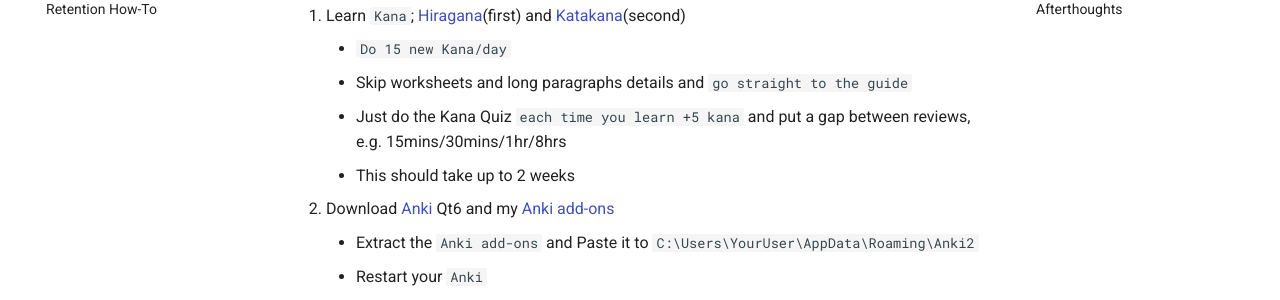
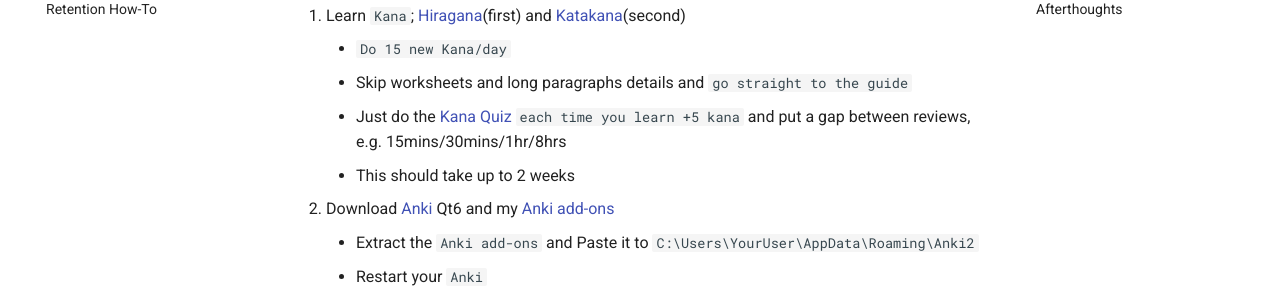
Before and after one commit to Xelieu/xelieu.github.io, an MkDocs documentation site: the page built from docs/jp-lazy-guide/conciseGuideToJumpstartJP.md, in a window 1280 px wide and 900 px high, scrolled down 431 px. Shown: the part 153-453 px from the top of the window. Built offline with MkDocs 1.6.1 and Material for MkDocs 9.7.7, drawn with Linux system fonts in a browser that asks for light colours; some of the changed lines change nothing that is shown.

Commit message:
$updated info

```diff
--- a/docs/jp-lazy-guide/conciseGuideToJumpstartJP.md
+++ b/docs/jp-lazy-guide/conciseGuideToJumpstartJP.md
@@ -28,7 +28,7 @@
 1. Learn `Kana`; [Hiragana](https://www.tofugu.com/japanese/learn-hiragana/)(first) and [Katakana](https://www.tofugu.com/japanese/learn-katakana/)(second)
     - `Do 15 new Kana/day`
     - Skip worksheets and long paragraphs details and `go straight to the guide`
-    - Just do the Kana Quiz `each time you learn +5 kana` and put a gap between reviews, e.g. 15mins/30mins/1hr/8hrs
+    - Just do the [Kana Quiz](https://kana-quiz.tofugu.com/) `each time you learn +5 kana` and put a gap between reviews, e.g. 15mins/30mins/1hr/8hrs
     - This should take up to 2 weeks
 
 2. Download [Anki](https://apps.ankiweb.net/) Qt6 and my [Anki add-ons](https://drive.google.com/drive/folders/1qdElBZ_1CCjyVuKCrxHegtGYludG0HVw?usp=sharing)
```
